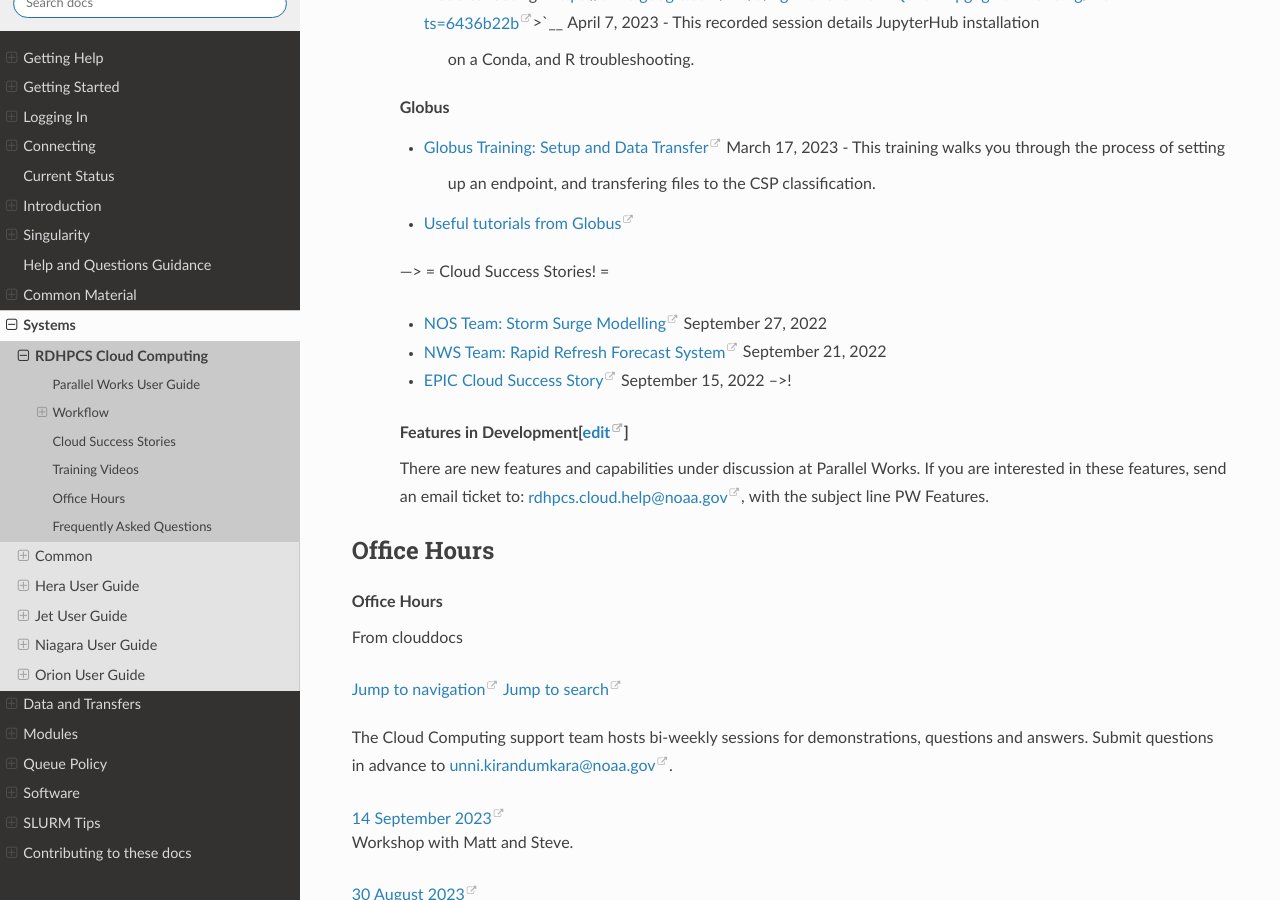
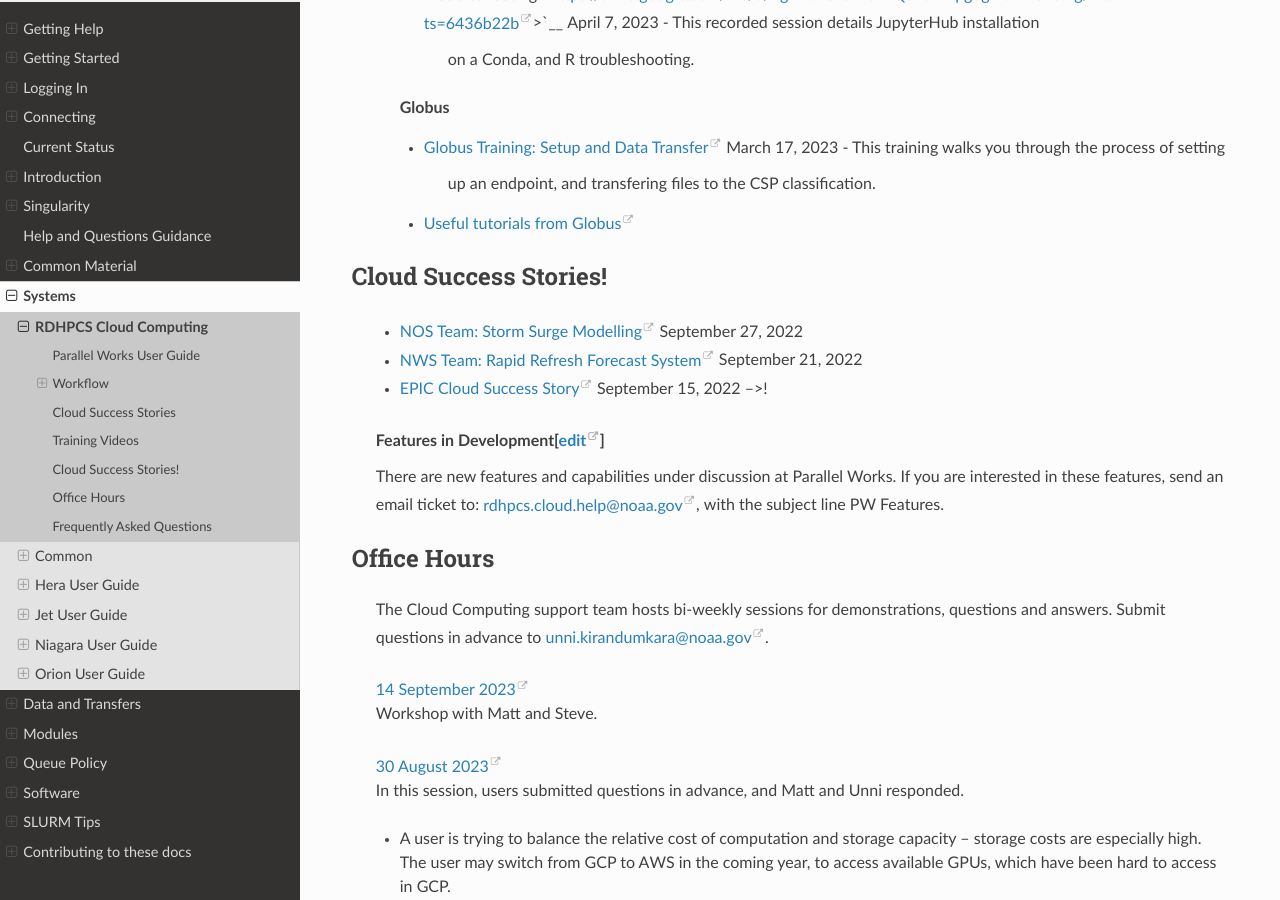
Before and after one commit to NOAA-RDHPCS/noaa-rdhpcs.github.io, a Sphinx documentation site: the page built from source/systems/cloud_user_guide.rst, in a window 1280 px wide and 900 px high, scrolled down 3406 px. Built offline with Sphinx 7.4.7 and the Read the Docs theme 2.0.0, drawn with Linux system fonts in a browser that asks for light colours; pages that are not in the unit, such as notebooks, are missing from menus.

Commit message:
Office Hours, Success Stories formats

```diff
--- a/source/systems/cloud_user_guide.rst
+++ b/source/systems/cloud_user_guide.rst
@@ -190,7 +190,8 @@ Training Videos
             -  `Useful tutorials from
                Globus <https://docs.globus.org/how-to/instructional-videos/>`__
 
-            --> = Cloud Success Stories! =
+Cloud Success Stories!
+======================
 
             -  `NOS Team: Storm Surge
                Modelling <https://drive.google.com/file/d/12WWIjj-ULJkkAtxbMnerq8LAdWSvR7gd/view?usp=sharing>`__
@@ -216,52 +217,6 @@ Training Videos
 Office Hours
 ============
 
-.. container:: noprint
-   :name: mw-page-base
-
-.. container:: noprint
-   :name: mw-head-base
-
-.. container:: mw-body
-   :name: content
-
-   .. container::
-      :name: siteNotice
-
-   .. container:: mw-indicators
-
-   .. rubric:: Office Hours
-      :name: firstHeading
-      :class: firstHeading mw-first-heading
-
-   .. container:: vector-body
-      :name: bodyContent
-
-      .. container:: noprint
-         :name: siteSub
-
-         From clouddocs
-
-      .. container::
-         :name: contentSub
-
-         .. container::
-            :name: mw-content-subtitle
-
-      .. container::
-         :name: contentSub2
-
-      .. container::
-         :name: jump-to-nav
-
-      `Jump to navigation <#mw-head>`__ `Jump to
-      search <#searchInput>`__
-
-      .. container:: mw-body-content mw-content-ltr
-         :name: mw-content-text
-
-         .. container:: mw-parser-output
-
             The Cloud Computing support team hosts bi-weekly sessions
             for demonstrations, questions and answers. Submit questions
             in advance to unni.kirandumkara@noaa.gov.
@@ -331,9 +286,7 @@ Office Hours
             **Answer:** Probably not many, but the Cloud team will
             research for them.
 
-            |
-
-            | `16 August
+            |  `16 August
               2023 <https://drive.google.com/file/d/1Sybufzev_MEl7o0k41B5wKaCM1Nne6qG/view?ts=64de6f71>`__
             | In this Q&A session, Matt and Unni answered questions as
               follows:
@@ -353,7 +306,7 @@ Office Hours
             -  Question concerning R Studio.
             -  Kimani asked about cluster persistence.
 
-            |
+
             | `2 August 2023
                <https://drive.google.com/file/d/1yRvdLWIsQo9K7sSCs01Gm9fRduizekcZ/view?ts=64cd5bb3>`__
               This Q&A session was attended by some new GFDL team
@@ -433,8 +386,7 @@ Office Hours
             Notes from this session can be found
             `here. <https://docs.google.com/document/d/1FUDebrZ_lYv3VgUTKvxWGvpDE6VMNQaJmwVy5g_8Jx8/edit>`__
 
-            | `24 May
-              2023 <https://drive.google.com/file/d/1r9AFrctc-OuhQpWlxzjeFmXEbs-kxGob/view?ts=646f6dcf>`__
+            | `24 May 2023 <https://drive.google.com/file/d/1r9AFrctc-OuhQpWlxzjeFmXEbs-kxGob/view?ts=646f6dcf>`__
             | In this session, users submitted questions in advance,
               including:
 
@@ -453,8 +405,7 @@ Office Hours
             -  Azure operation questions.
 
             |
-            | `10 May
-              2023 <https://drive.google.com/file/d/1zL8TQ68qa3Nh0s3JB11VnvrJtwqEhvaH/view?ts=646d0527>`__
+            | `10 May 2023 <https://drive.google.com/file/d/1zL8TQ68qa3Nh0s3JB11VnvrJtwqEhvaH/view?ts=646d0527>`__
             | This was an open question-answer session covering the
               following:
 
@@ -468,8 +419,7 @@ Office Hours
                -  Partition settings in Google Cloud configuration
 
             |
-            | `26 April
-              2023 <https://drive.google.com/file/d/1ZtZuZoJ28-M8qEvwZERvOENaUrNcCdmU/view?ts=64528126>`__
+            | `26 April 2023 <https://drive.google.com/file/d/1ZtZuZoJ28-M8qEvwZERvOENaUrNcCdmU/view?ts=64528126>`__
             | This video references the creation of a cloud/custom
               snapshot in these steps:
 
@@ -483,8 +433,7 @@ Office Hours
 
             |
 
-            | `12 April
-              2023 <https://drive.google.com/file/d/1WEhr5aJ37FLTqIoCbFbxt1vXi4I0yZtd/view?ts=64381afa>`__
+            | `12 April 2023 <https://drive.google.com/file/d/1WEhr5aJ37FLTqIoCbFbxt1vXi4I0yZtd/view?ts=64381afa>`__
             | Topics discussed in this session include:
 
             -  Google contrib storage use best practices
```
Also changed, not shown: other parts of source/systems/cloud_user_guide.rst (+0 -2 lines).
